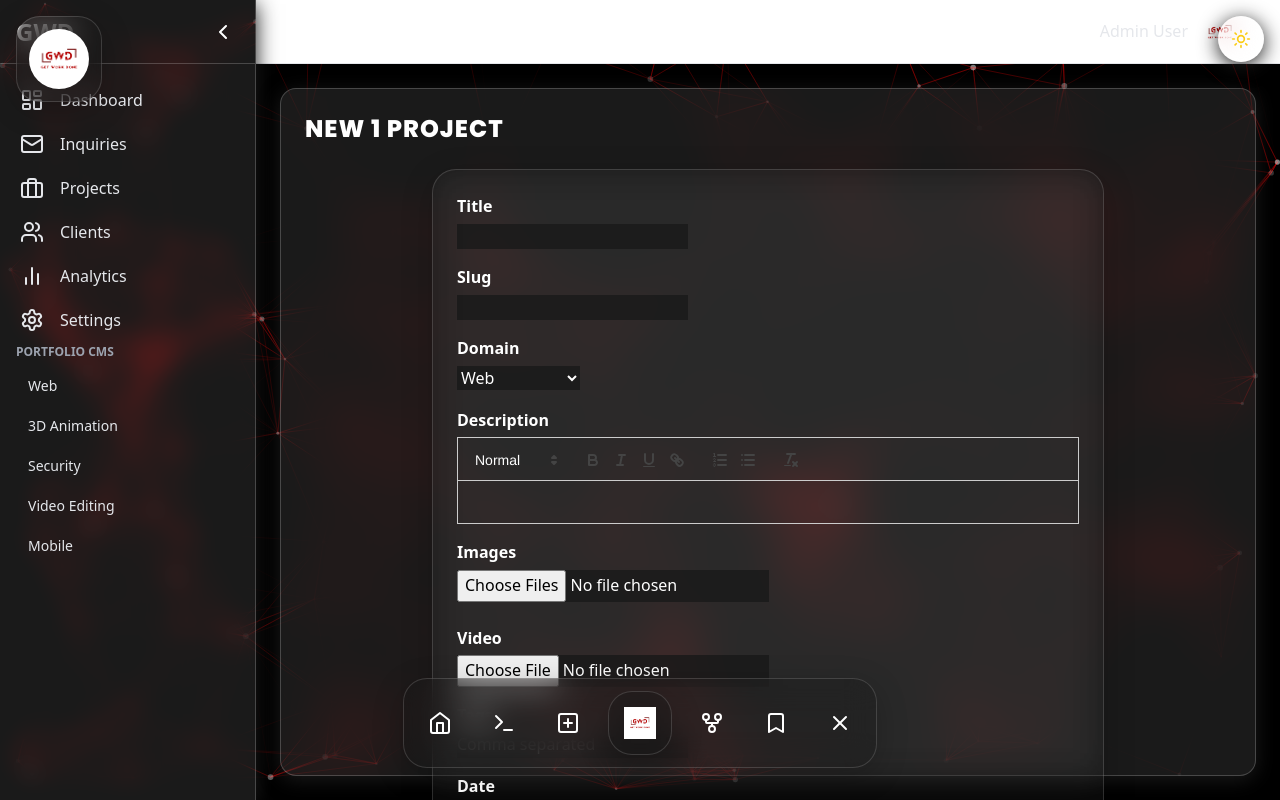
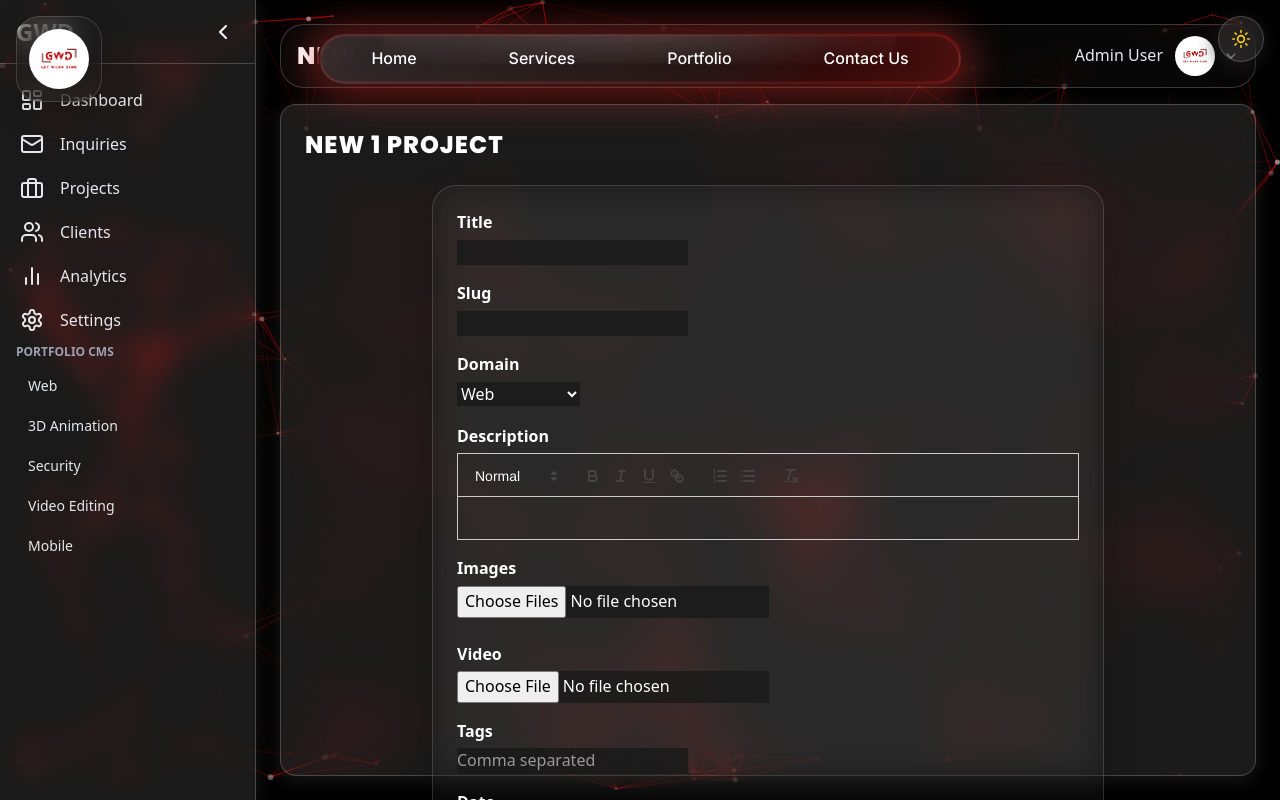
Before and after one commit to Rahmanp-dev/GWD-WEB, a Next.js app: page /admin/portfolio/1/new in a window 1280 px wide. Built offline with nearby package versions, Linux system fonts and the light colour scheme.

Commit message:
new navbar

```diff
--- a/app/admin/layout.tsx
+++ b/app/admin/layout.tsx
@@ -19,8 +19,10 @@ export default function AdminLayout({
       <BackgroundParticles />
       <Sidebar />
       <div className="flex-1 flex flex-col overflow-hidden">
-        <Topbar />
-        <main className="flex-1 overflow-x-hidden overflow-y-auto p-6">
+        <div className="px-6 pt-6">
+          <Topbar />
+        </div>
+        <main className="flex-1 overflow-x-hidden overflow-y-auto p-6 pt-4">
           <AnimatePresence mode="wait">
             <motion.div
               key={pathname}
--- a/app/admin/portfolio/[domain]/page.tsx
+++ b/app/admin/portfolio/[domain]/page.tsx
@@ -7,6 +7,10 @@ import { useState } from "react";
 import useSWR from "swr";
 
 const fetcher = (url: string) => fetch(url).then((res) => res.json());
+
+const isVideo = (url: string) => /\.(mp4|webm|ogg)$/i.test(url);
+const isImage = (url: string) => /\.(jpg|jpeg|png|gif|bmp|svg)$/i.test(url);
+const isValidMediaUrl = (url: string) => url && typeof url === 'string' && url.trim() !== '' && url !== '/' && url !== '#';
 
 export default function PortfolioDomainPage({
   params,
@@ -39,13 +43,13 @@ export default function PortfolioDomainPage({
 
   return (
     <div>
-      <div className="flex justify-between items-center mb-6">
-        <h1 className="text-3xl font-bold capitalize">{domain} Projects</h1>
+      <div className="flex justify-between items-center mb-6 bg-[#18181c]/90 px-6 py-4 rounded-2xl shadow border border-white/10">
+        <h1 className="text-3xl font-bold capitalize text-white">{domain} Projects</h1>
         <Link href={`/admin/portfolio/${domain}/new`}>
-          <NeonButton>Add Project</NeonButton>
+          <NeonButton className="bg-red-600 hover:bg-red-700 text-white shadow-lg">Add Project</NeonButton>
         </Link>
       </div>
-      <GlassCard className="bg-white/10 dark:bg-[#18181c]/80 backdrop-blur-xl border border-red-500/30 shadow-xl">
+      <GlassCard className="bg-[#18181c]/80 backdrop-blur-xl border border-white/20 shadow-xl">
         <div className="flex gap-4 mb-4 items-center">
           <label htmlFor="search" className="sr-only">
             Search by title
@@ -105,7 +109,7 @@ export default function PortfolioDomainPage({
             role="table"
             aria-label="Projects table"
           >
-            <thead className="bg-gray-50">
+            <thead className="bg-[#23232b]/80">
               <tr>
                 <th className="px-4 py-2 text-left text-xs font-medium text-gray-500 uppercase">
                   Thumbnail
@@ -127,27 +131,23 @@ export default function PortfolioDomainPage({
                 </th>
               </tr>
             </thead>
-            <tbody className="bg-white divide-y divide-gray-200">
+            <tbody className="divide-y divide-white/10">
               {filtered.map((project: any) => (
                 <tr
                   key={project._id}
                   tabIndex={0}
                   role="row"
-                  className="focus:outline-none focus:ring-2 focus:ring-pink-300"
+                  className="focus:outline-none focus:ring-2 focus:ring-pink-300 hover:bg-white/5 transition"
                 >
                   <td className="px-4 py-2">
-                    {project.mediaUrls && project.mediaUrls[0] ? (
-                      <img
-                        src={project.mediaUrls[0]}
-                        alt={project.title + " thumbnail"}
-                        className="w-16 h-16 object-cover rounded-lg border-2 border-red-500/40 shadow"
-                      />
-                    ) : project.images && project.images[0] ? (
-                      <img
-                        src={project.images[0]}
-                        alt={project.title + " thumbnail"}
-                        className="w-16 h-16 object-cover rounded-lg border"
-                      />
+                    {project.mediaUrls && project.mediaUrls[0] && isValidMediaUrl(project.mediaUrls[0]) ? (
+                      isImage(project.mediaUrls[0]) ? (
+                        <img src={project.mediaUrls[0]} alt={project.title + ' thumbnail'} className="w-16 h-16 object-cover rounded-lg border-2 border-red-500/40 shadow" />
+                      ) : isVideo(project.mediaUrls[0]) ? (
+                        <video src={project.mediaUrls[0]} className="w-16 h-16 object-cover rounded-lg border-2 border-red-500/40 shadow bg-black/60" muted playsInline preload="metadata" controls={false} />
+                      ) : (
+                        <div className="w-16 h-16 bg-gray-200 rounded-lg flex items-center justify-center text-gray-400 border">No Media</div>
+                      )
                     ) : (
                       <div className="w-16 h-16 bg-gray-200 rounded-lg flex items-center justify-center text-gray-400 border">No Media</div>
                     )}
--- a/app/api/portfolio/route.ts
+++ b/app/api/portfolio/route.ts
@@ -6,7 +6,12 @@ export async function GET(req: NextRequest) {
   await connectToDB();
   const url = new URL(req.url);
   const domain = url.searchParams.get("domain");
-  const filter = domain && domain !== "all" ? { domain } : {};
+  const featured = url.searchParams.get("featured");
+  const status = url.searchParams.get("status");
+  const filter: any = {};
+  if (domain && domain !== "all") filter.domain = domain;
+  if (featured === "true") filter.featured = true;
+  if (status) filter.status = status;
   const projects = await Project.find(filter).sort({ yearEnd: -1 });
   return NextResponse.json(
     projects.map((p) => ({
--- a/app/globals.css
+++ b/app/globals.css
@@ -520,3 +520,106 @@ textarea::placeholder {
 .dark .toast {
     @apply bg-transparent border-white/20 text-white;
 }
+
+/* Enhanced Glassmorphism for navbar with red glow */
+.navbar-glass {
+  position: relative;
+  background: linear-gradient(120deg, rgba(18,18,18,0.92) 60%, rgba(40,0,0,0.82) 100%);
+  backdrop-filter: blur(28px) saturate(180%);
+  border-radius: 2rem;
+  box-shadow: 0 2px 32px 4px rgba(229, 57, 53, 0.38), 0 1.5px 8px 0 rgba(0,0,0,0.22), 0 0 0 2px rgba(229,57,53,0.10) inset, 0 0 32px 2px rgba(255,0,0,0.10) inset;
+  border: 1.5px solid rgba(229,57,53,0.18);
+  transition: box-shadow 0.3s, background 0.3s;
+  overflow: hidden;
+}
+
+.dark .navbar-glass {
+  background: linear-gradient(120deg, rgba(10,10,10,0.98) 60%, rgba(60,0,0,0.88) 100%);
+  box-shadow: 0 4px 40px 8px rgba(229, 57, 53, 0.45), 0 2px 12px 0 rgba(0,0,0,0.32), 0 0 0 2.5px rgba(229,57,53,0.18) inset, 0 0 40px 4px rgba(229,57,53,0.12) inset;
+  border: 2px solid rgba(229,57,53,0.22);
+}
+
+.navbar-glass::before {
+  content: "";
+  position: absolute;
+  left: 10%;
+  top: 0;
+  width: 80%;
+  height: 60%;
+  pointer-events: none;
+  background: radial-gradient(ellipse at top, rgba(255,255,255,0.22) 0%, rgba(255,255,255,0.08) 60%, transparent 100%);
+  opacity: 0.7;
+  filter: blur(2px);
+  z-index: 1;
+  transition: opacity 0.3s;
+}
+
+.navbar-glass:hover::before {
+  opacity: 1;
+}
+
+.navbar-glass::after {
+  content: "";
+  position: absolute;
+  inset: 0;
+  border-radius: 2rem;
+  pointer-events: none;
+  border: 2px solid transparent;
+  background: linear-gradient(120deg, rgba(255,255,255,0.18), rgba(229,57,53,0.10) 80%, rgba(255,255,255,0.08));
+  mask-image: linear-gradient(white, white);
+  -webkit-mask-image: linear-gradient(white, white);
+  z-index: 2;
+  mix-blend-mode: lighten;
+  opacity: 0.7;
+}
+
+.navbar-tab {
+  position: relative;
+  color: #fff;
+  font-weight: 500;
+  padding: 0.5rem 2.5rem;
+  border-radius: 2rem;
+  transition: color 0.2s, background 0.2s;
+}
+
+.navbar-tab.active, .navbar-tab[aria-current="page"] {
+  color: #ff6a3d;
+  text-shadow: 0 0 8px #e53e3e99, 0 0 2px #ff6a3d;
+}
+
+.navbar-tab.active::after, .navbar-tab[aria-current="page"]::after {
+  content: "";
+  display: block;
+  margin: 0 auto;
+  width: 60%;
+  height: 3px;
+  border-radius: 2px;
+  background: linear-gradient(90deg, #ff6a3d 0%, #e53e3e 100%);
+  box-shadow: 0 0 12px 2px #e53e3e66;
+  margin-top: 0.25rem;
+  animation: navbar-underline-in 0.3s;
+}
+
+.navbar-tab:hover {
+  color: #e53e3e;
+  background: rgba(229,57,53,0.08);
+}
+
+.dark .navbar-tab {
+  color: #fff;
+}
+
+.dark .navbar-tab.active, .dark .navbar-tab[aria-current="page"] {
+  color: #ff6a3d;
+  text-shadow: 0 0 12px #e53e3e, 0 0 2px #ff6a3d;
+}
+
+.dark .navbar-tab:hover {
+  color: #ff6a3d;
+  background: rgba(229,57,53,0.12);
+}
+
+@keyframes navbar-underline-in {
+  from { width: 0; opacity: 0; }
+  to { width: 60%; opacity: 1; }
+}
--- a/components/ui/FloatingNavbar.tsx
+++ b/components/ui/FloatingNavbar.tsx
@@ -4,6 +4,9 @@ import { motion } from "framer-motion";
 import { Bookmark, GitFork, Home, PlusSquare, Terminal, X } from "lucide-react";
 import Image from "next/image";
 import Link from "next/link";
+import { usePathname, useRouter } from "next/navigation";
+import { useEffect, useState } from "react";
+import React from "react";
 
 const navItems = [
   { name: "Home", icon: Home, href: "/", target: "" },
@@ -38,41 +41,62 @@ const NavItem = ({ item }: { item: (typeof navItems)[0] }) => (
   </Link>
 );
 
+const navTabs = [
+  { name: "Home", href: "/" },
+  { name: "Services", href: "/services" },
+  { name: "Portfolio", href: "/portfolio" },
+  { name: "Contact Us", href: "#contact" },
+];
+
 const FloatingNavbar = () => {
+  const [activeHash, setActiveHash] = useState("#about");
+  const router = useRouter();
+  const pathname = typeof window !== "undefined" ? window.location.pathname : "/";
+
+  useEffect(() => {
+    const onHashChange = () => {
+      setActiveHash(window.location.hash || "#about");
+    };
+    window.addEventListener("hashchange", onHashChange);
+    onHashChange();
+    return () => window.removeEventListener("hashchange", onHashChange);
+  }, []);
+
+  const handleTabClick = (tab: { name: string; href: string }) => (e: React.MouseEvent<HTMLAnchorElement>) => {
+    if (tab.name === "Services") {
+      e.preventDefault();
+      if (pathname !== "/") {
+        router.push("/#service-form");
+      } else {
+        const el = document.getElementById("service-form");
+        if (el) {
+          el.scrollIntoView({ behavior: "smooth" });
+          setActiveHash("#service-form");
+        }
+      }
+    }
+  };
+
   return (
-    <motion.nav
-      initial={{ y: 100, opacity: 0 }}
-      animate={{ y: 0, opacity: 1 }}
-      transition={{ duration: 0.6, ease: "easeInOut" }}
-      className="fixed bottom-8 inset-x-0 z-[100] flex justify-center"
-    >
-      <div className="flex items-center gap-4 rounded-full glass-panel p-3 shadow-2xl">
-        {navItems.slice(0, 3).map((item) => (
-          <NavItem key={item.name} item={item} />
-        ))}
-
-        <Link href="/admin">
-          <motion.div
-            title="Dashboard"
-            whileHover={{ scale: 1.1 }}
-            whileTap={{ scale: 0.9 }}
-            className="group relative flex h-16 w-16 cursor-pointer items-center justify-center rounded-full glass-panel"
-          >
-            <Image
-              src="/logo.png"
-              alt="Dashboard"
-              width={32}
-              height={32}
-              className="transition-transform duration-300 group-hover:scale-110"
-            />
-          </motion.div>
-        </Link>
-
-        {navItems.slice(3).map((item) => (
-          <NavItem key={item.name} item={item} />
-        ))}
+    <nav className="fixed top-8 left-0 right-0 z-[100] flex justify-center">
+      <div className="navbar-glass flex items-center gap-1 px-2 py-1 z-[101]">
+        {navTabs.map((tab) => {
+          const isActive = activeHash === tab.href;
+          return (
+            <a
+              key={tab.name}
+              href={tab.href}
+              className={`navbar-tab${isActive ? " active" : ""}`}
+              aria-current={isActive ? "page" : undefined}
+              style={{ minWidth: 120, textAlign: "center", margin: "0 0.25rem" }}
+              onClick={tab.name === "Services" ? handleTabClick(tab) : undefined}
+            >
+              {tab.name}
+            </a>
+          );
+        })}
       </div>
-    </motion.nav>
+    </nav>
   );
 };
 
--- a/components/ui/Topbar.tsx
+++ b/components/ui/Topbar.tsx
@@ -13,10 +13,10 @@ const Topbar = () => {
   const title = getTitleFromPath(pathname || "");
 
   return (
-    <header className="flex items-center justify-between p-4 bg-white border-b h-16">
-      <h1 className="text-2xl font-semibold text-gray-800">{title}</h1>
+    <header className="glass-panel flex items-center justify-between p-4 h-16 shadow-lg border-b border-white/20 dark:border-white/20">
+      <h1 className="text-2xl font-semibold text-gray-900 dark:text-white">{title}</h1>
       <div className="flex items-center space-x-3">
-        <span className="text-gray-600 font-medium">Admin User</span>
+        <span className="text-gray-700 dark:text-gray-200 font-medium">Admin User</span>
         <div className="relative">
           <button className="flex items-center space-x-2">
             <img
```
